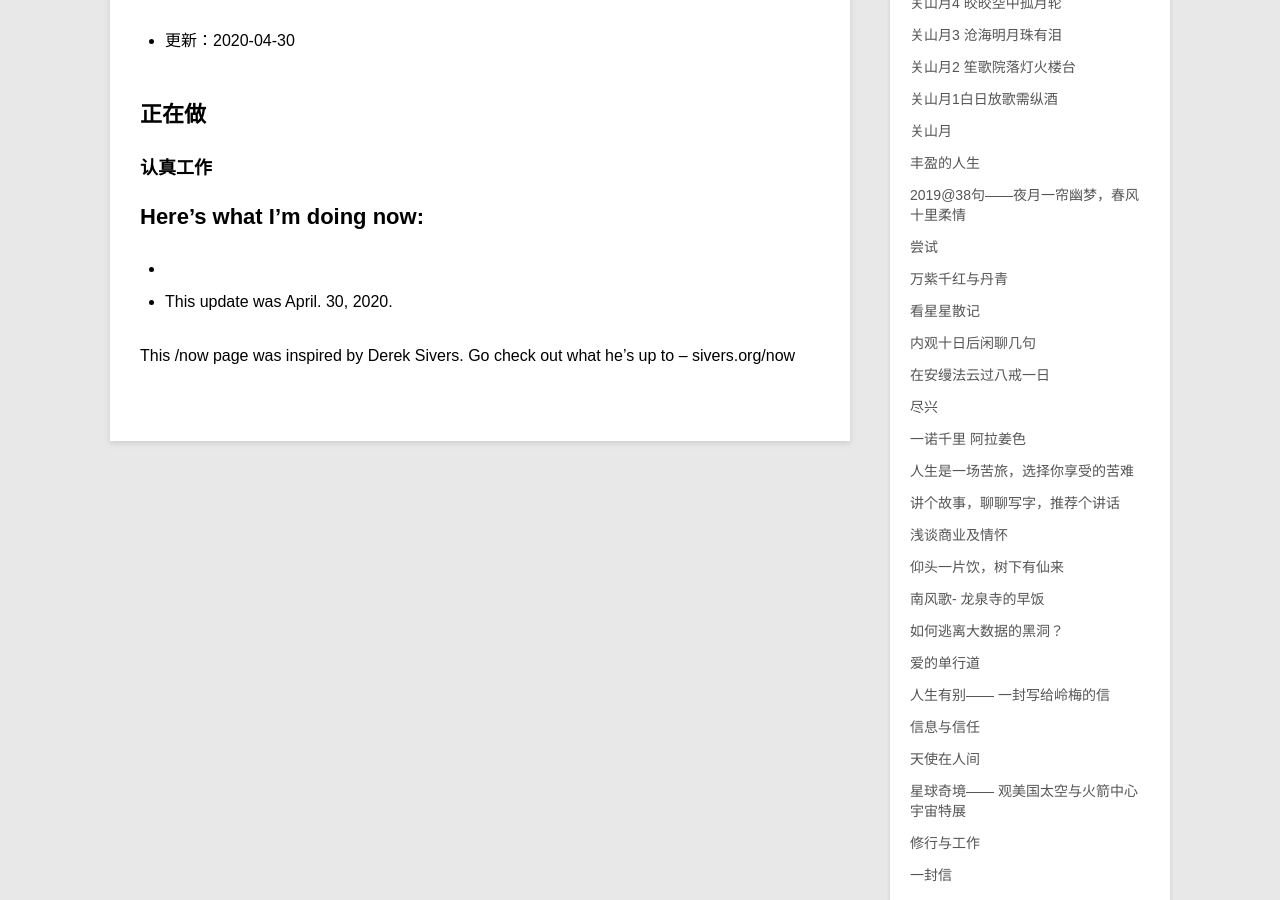
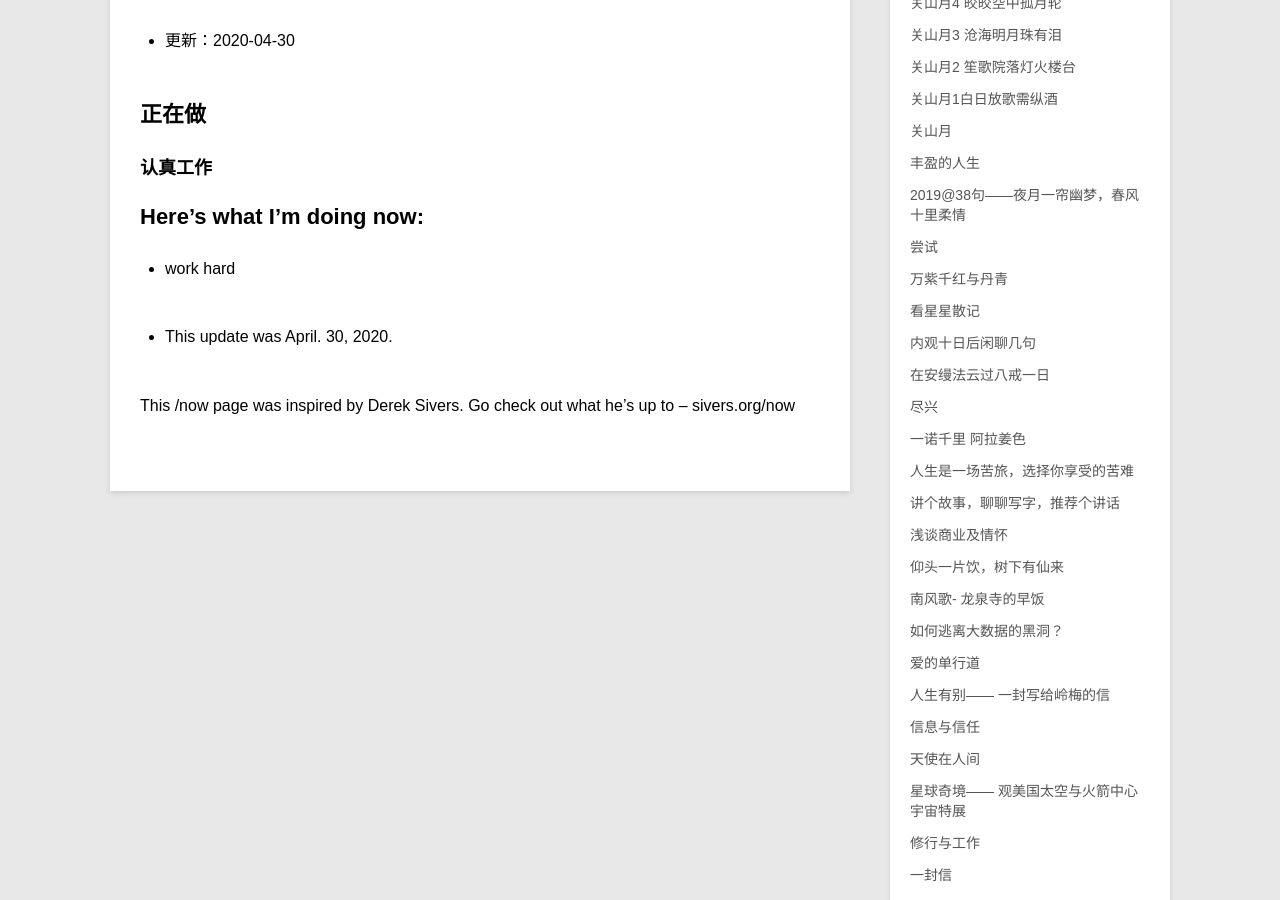
Before and after one commit to violettianjie/violettianjie.github.io, a Jekyll site: the page built from _posts/blog/2017-09-03-now.md, in a window 1280 px wide and 900 px high, scrolled down 346 px. Built offline with Jekyll 4.4.1, drawn with Linux system fonts in a browser that asks for light colours; comment, search, counter and statistics services are not loaded.

Commit message:
Update 2017-09-03-now.md

```diff
--- a/_posts/blog/2017-09-03-now.md
+++ b/_posts/blog/2017-09-03-now.md
@@ -16,7 +16,7 @@ category: blog
 
 ## Here’s what I’m doing now:
 
--
+- work hard
 
 
 
```
